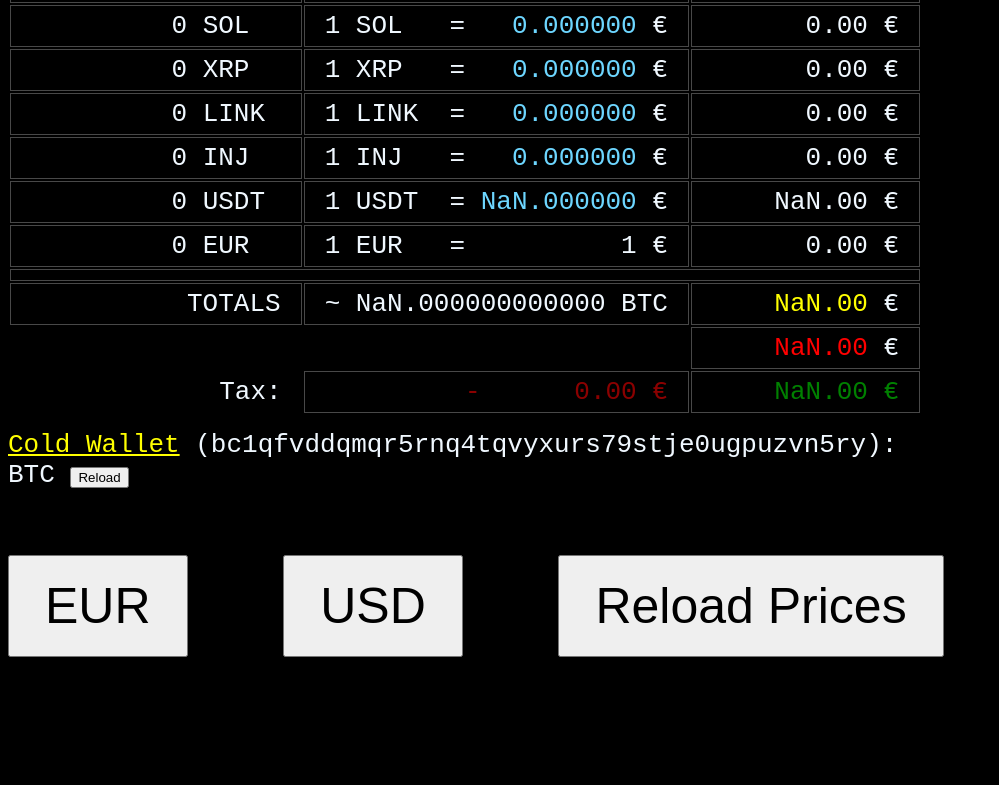
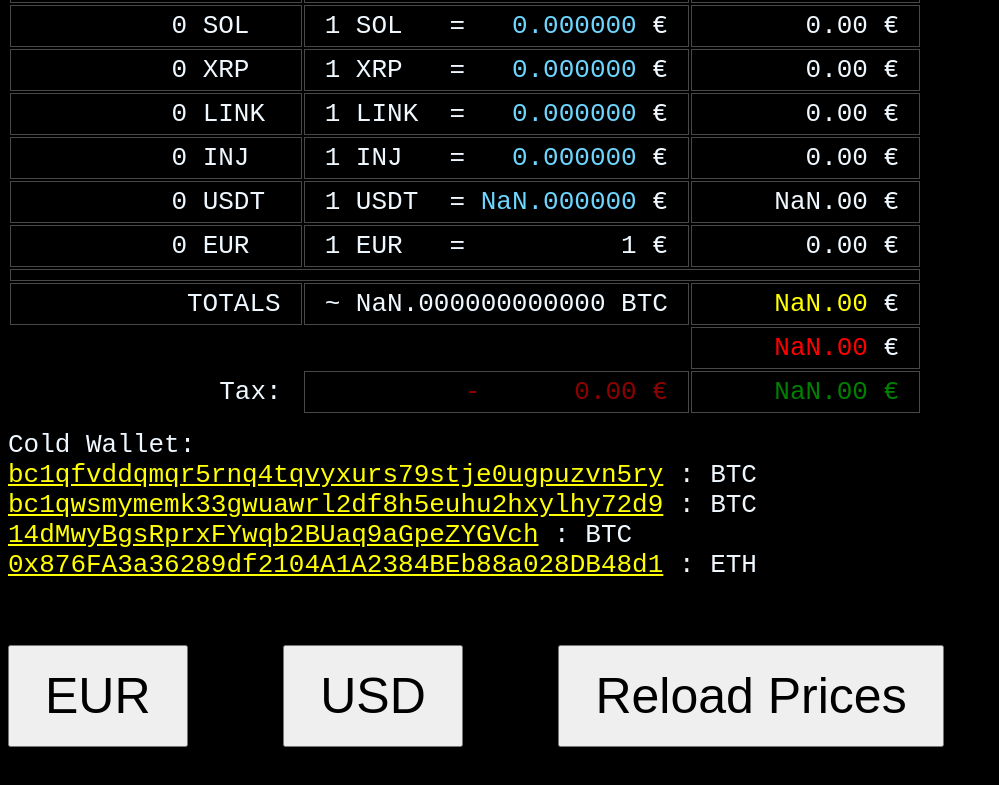
Before and after one commit to joelbarba/jb-crypto-portfolio, a website: page mob.html in a window 1280 px wide. Shown: the part 478-1263 px from the top of the page, without its empty margins (0-999 px from the left). Before the commit the page ends 1173 px from the top, so only its background shows below. Drawn offline with Linux system fonts and the light colour scheme; no server answers.

Commit message:
also mob addresses

```diff
--- a/mob.html
+++ b/mob.html
@@ -138,13 +138,17 @@
 </table>
 
 <div style="margin: 15px 0px;">
-  <span><a href="https://btc1.trezor.io/address/bc1qfvddqmqr5rnq4tqvyxurs79stje0ugpuzvn5ry" target="_blank" style="color: yellow;">
-    Cold Wallet</a> (bc1qfvddqmqr5rnq4tqvyxurs79stje0ugpuzvn5ry):
-  </span>
-  <span id="cold-wallet-balance" style="color: #5aff0a;"></span>
-  <br>
-  <span> BTC</span>
-  <button id="cold-wallet-btn">Reload</button>
+  Cold Wallet:<br/>
+
+  <a href="https://btc1.trezor.io/address/bc1qfvddqmqr5rnq4tqvyxurs79stje0ugpuzvn5ry" target="_blank" style="color: yellow;">bc1qfvddqmqr5rnq4tqvyxurs79stje0ugpuzvn5ry</a> : <span id="cold-wallet-balance1" style="color: #5aff0a;"></span><span> BTC</span><br/>
+
+  <a href="https://btc1.trezor.io/address/bc1qwsmymemk33gwuawrl2df8h5euhu2hxylhy72d9" target="_blank" style="color: yellow;">bc1qwsmymemk33gwuawrl2df8h5euhu2hxylhy72d9</a> : <span id="cold-wallet-balance2" style="color: #5aff0a;"></span><span> BTC</span><br/>
+
+  <a href="https://btc1.trezor.io/address/14dMwyBgsRprxFYwqb2BUaq9aGpeZYGVch" target="_blank" style="color: yellow;">14dMwyBgsRprxFYwqb2BUaq9aGpeZYGVch</a> : <span id="cold-wallet-balance3" style="color: #5aff0a;"></span><span> BTC</span><br/>
+
+  <a href="https://etherscan.io/address/0x876fa3a36289df2104a1a2384beb88a028db48d1" target="_blank" style="color: yellow;">0x876FA3a36289df2104A1A2384BEb88a028DB48d1</a> : <span id="cold-wallet-balance4" style="color: #5aff0a;"></span><span> ETH</span><br/>
+
+  <!-- <button id="cold-wallet-btn">Reload</button> -->
 </div>
 
 <div style="padding: 15px 0 0 5px; font-size: 45px; display: none;">
```
